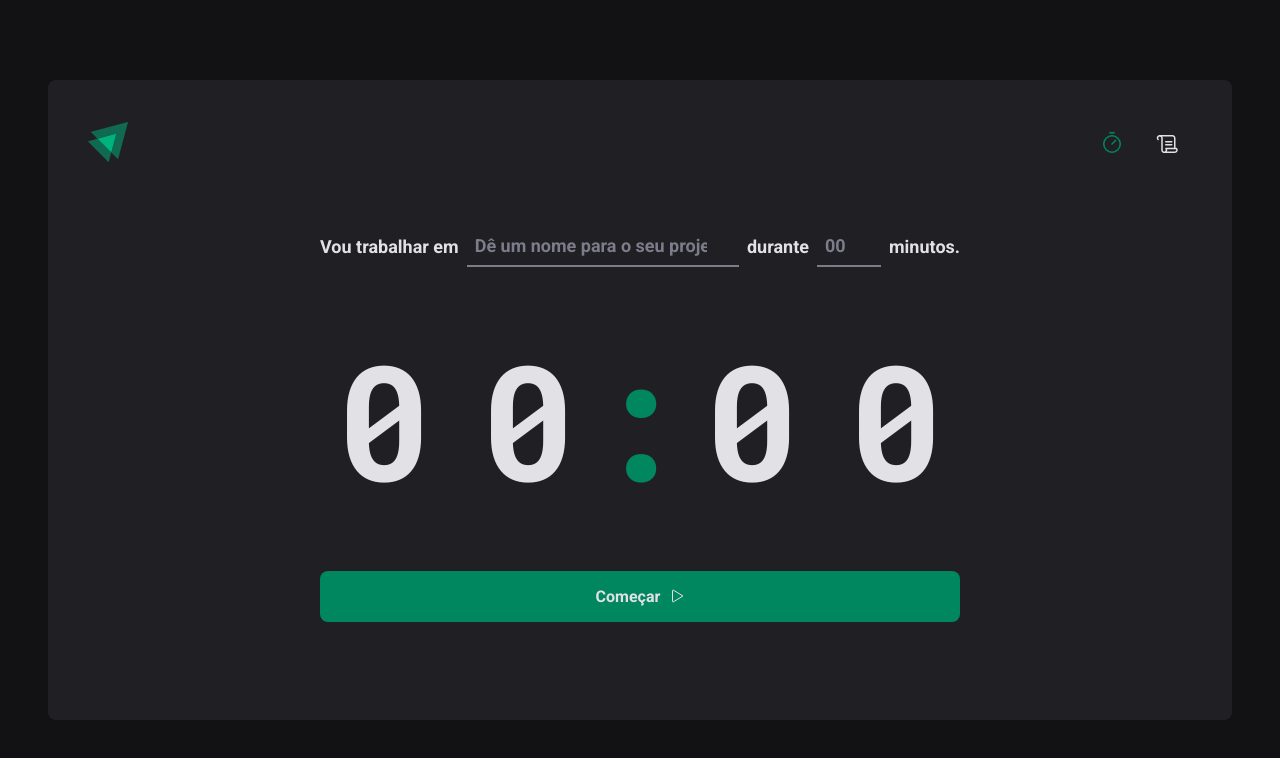
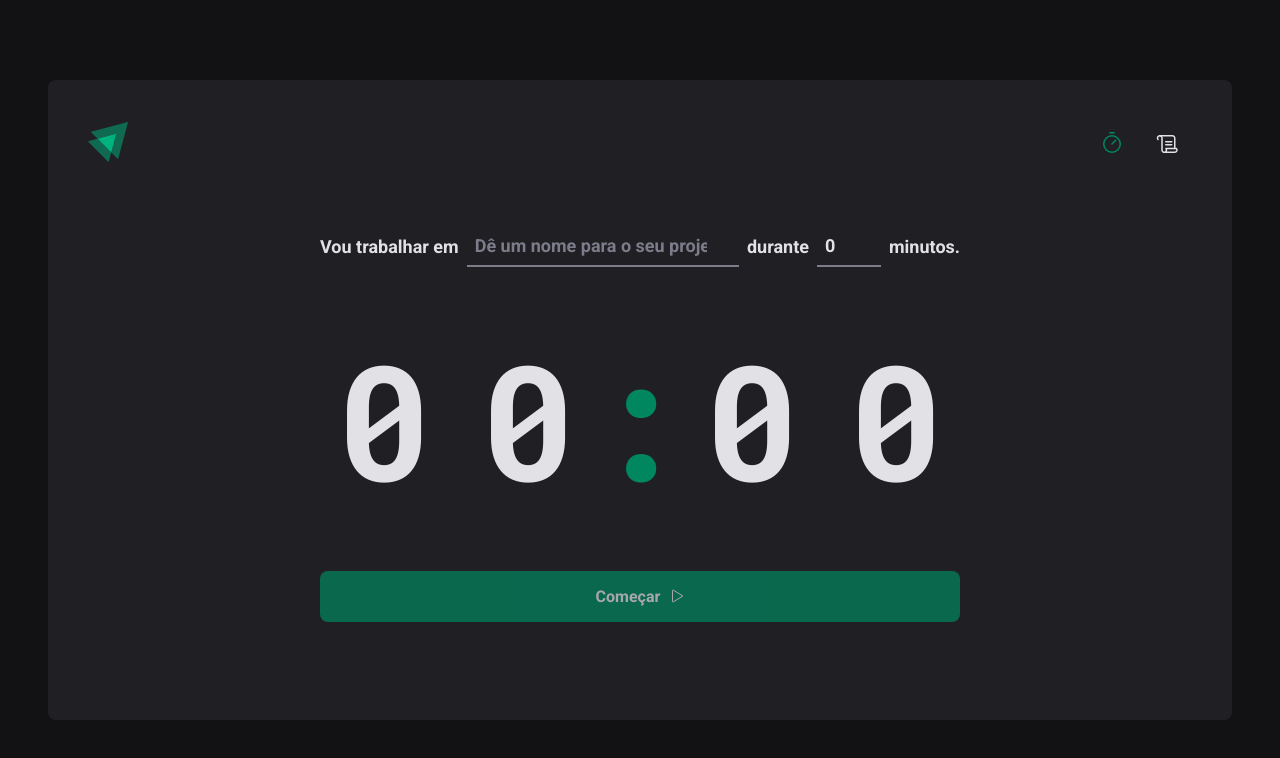
Before and after one commit to TheAleSch/AulasReactIgnite, a React (Vite) app in the folder 02-timer/: page / in a window 1280 px wide. Shown: the top 758 px of the page. Built offline with nearby package versions, Linux system fonts and the light colour scheme.

Commit message:
form validation with zod added

```diff
--- a/02-timer/src/pages/Home/index.tsx
+++ b/02-timer/src/pages/Home/index.tsx
@@ -1,4 +1,8 @@
 import { Play } from "phosphor-react";
+import { useForm } from "react-hook-form";
+import { zodResolver } from "@hookform/resolvers/zod";
+import * as zod from "zod";
+
 import {
   CountdownContainer,
   FormContainer,
@@ -9,16 +13,47 @@ import {
   TaskInput,
 } from "./styles";
 
+// interface NewCycleFormData {
+//   task: string;
+//   minutesAmount: number;
+// }
+
+type NewCycleFormData = zod.infer<typeof newCycleFormValidationSchema>;
+
+const newCycleFormValidationSchema = zod.object({
+  task: zod.string().min(1, "Informe a tarefa"),
+  minutesAmount: zod
+    .number()
+    .min(5, "Valor mínimo permitido é 5")
+    .max(60, "Valor máximo permitido é 60"),
+});
+
 export function Home() {
+  const { register, handleSubmit, watch } = useForm<NewCycleFormData>({
+    resolver: zodResolver(newCycleFormValidationSchema),
+    defaultValues: {
+      task: "",
+      minutesAmount: 0,
+    },
+  });
+
+  function handleCreateNewCycle(data: NewCycleFormData) {
+    data;
+  }
+
+  //watch if the content of a specific input changes
+  const task = watch("task");
+
   return (
     <HomeContainer>
       <form>
-        <FormContainer>
+        <FormContainer onSubmit={handleSubmit(handleCreateNewCycle)}>
           <label htmlFor="task">Vou trabalhar em</label>
           <TaskInput
             id="task"
             list="task-suggestion"
             placeholder="Dê um nome para o seu projeto"
+            {...register("task")}
           />
           <datalist id="task-suggestion">
             <option value="Projeto 1" />
@@ -34,6 +69,7 @@ export function Home() {
             step={5}
             min={5}
             max={60}
+            {...register("minutesAmount", { valueAsNumber: true })}
           />
           <span>minutos.</span>
         </FormContainer>
@@ -44,7 +80,7 @@ export function Home() {
           <span>0</span>
           <span>0</span>
         </CountdownContainer>
-        <StartCountdownButton type="submit">
+        <StartCountdownButton disabled={!task} type="submit">
           Começar <Play />
         </StartCountdownButton>
       </form>
```
Also changed, not shown: package.json (added, +7 -0 lines), 1 other file (tests, documents, lock files or other folders).
